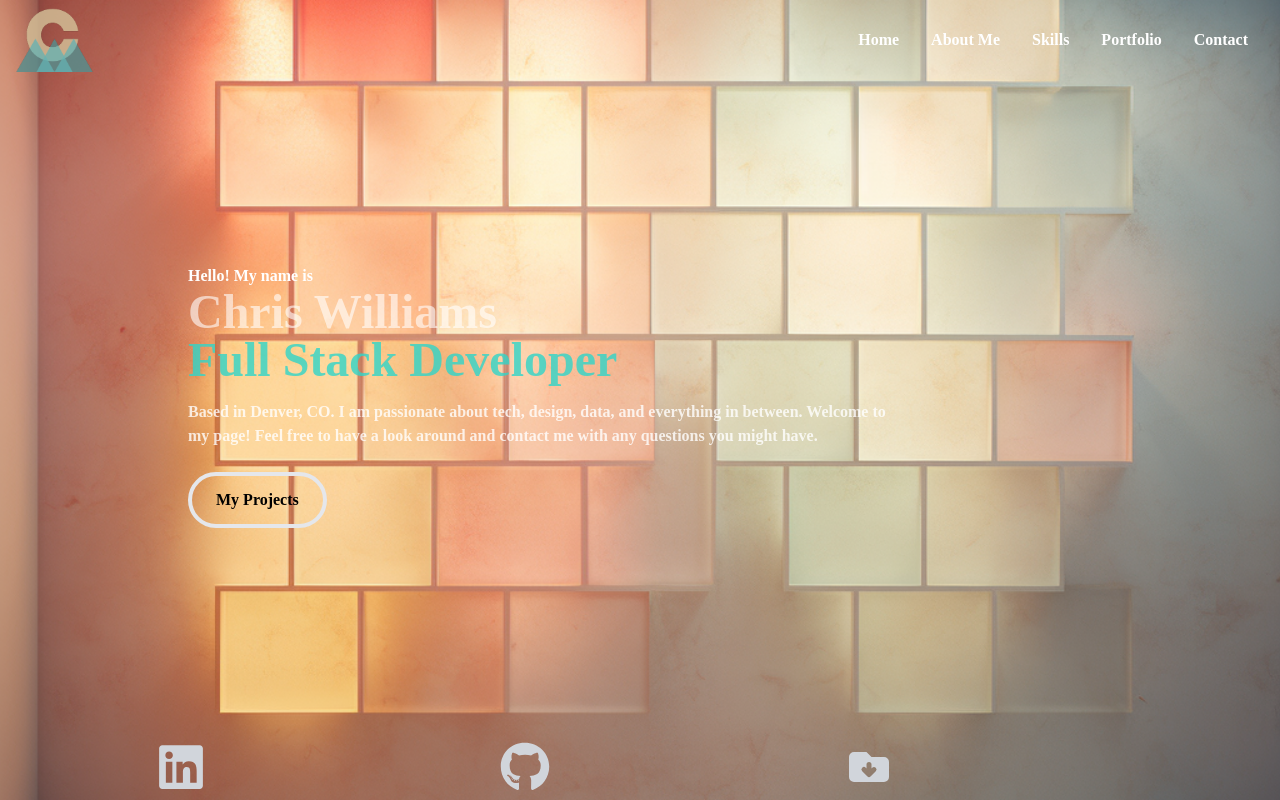
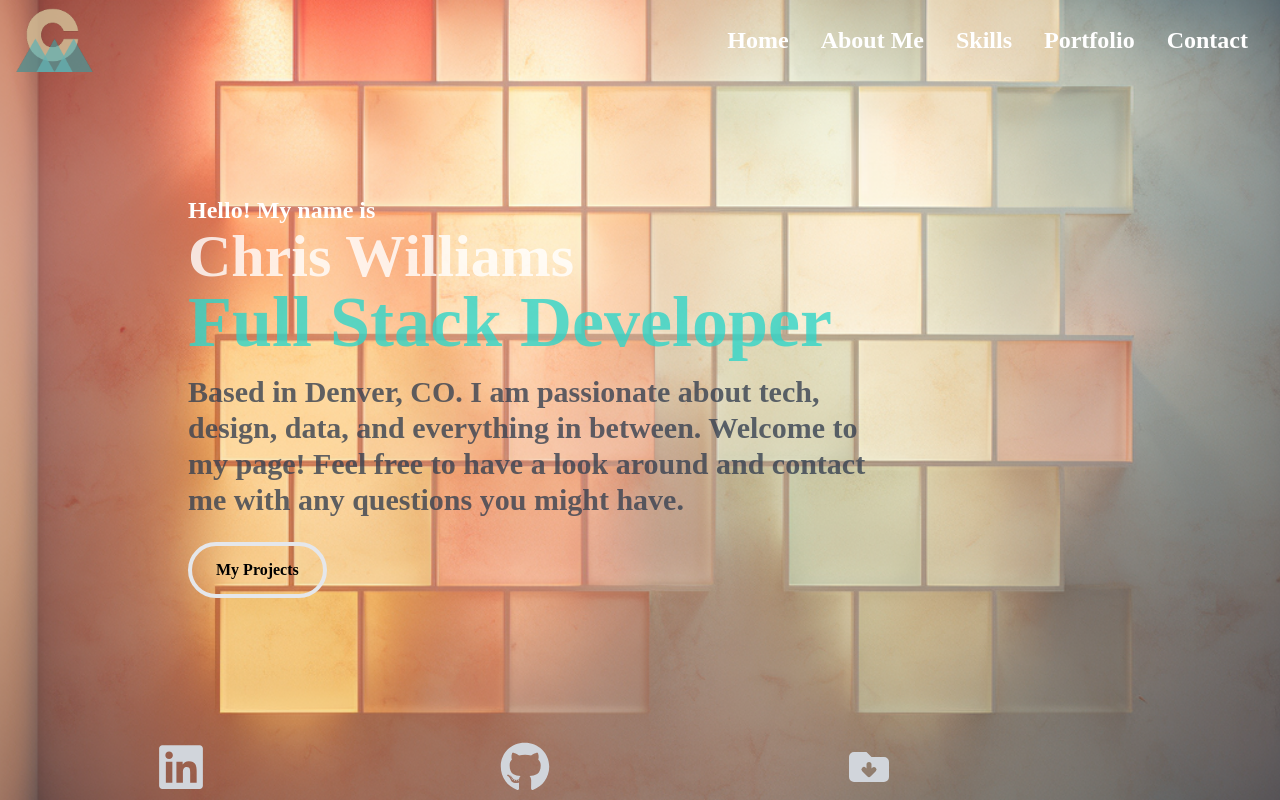
Before and after one commit to ChrisT303/portfolio-react, a React (Create React App) app: page / in a window 1280 px wide. Built offline with nearby package versions, Linux system fonts and the light colour scheme.

Commit message:
chaged colors and sizeof some fonts, not all

```diff
--- a/src/components/Hero.js
+++ b/src/components/Hero.js
@@ -6,14 +6,14 @@ const Hero = () => {
   return (
     <div className="w-full h-screen  bg-eyes  bg-cover bg-center">
       <div className="max-w-[1000px] mx-auto px-12 flex flex-col justify-center  h-full">
-        <p className="text-white font-bold "> Hello! My name is </p>
-        <h1 className="text-3xl sm:text-5xl font-bold text-white text-opacity-60">
+        <p className="text-white text-2xl font-bold "> Hello! My name is </p>
+        <h1 className="text-3xl sm:text-6xl font-bold text-white text-opacity-80">
           Chris Williams
         </h1>
-        <h2 className="text-3xl sm:text-5xl font-bold text-[#30D5C8] text-opacity-80">
+        <h2 className="text-3xl sm:text-7xl font-bold text-[#30D5C8] text-opacity-80">
           Full Stack Developer
         </h2>
-        <p className="text-white font-bold py-4 max-w-[700px] text-opacity-80">
+        <p className="text-gray-700 font-bold py-4 text-3xl max-w-[700px] text-opacity-80">
           Based in Denver, CO. I am passionate about tech, design, data, and
           everything in between. Welcome to my page! Feel free to have a look
           around and contact me with any questions you might have.
--- a/src/components/Navigation.js
+++ b/src/components/Navigation.js
@@ -9,7 +9,7 @@ const Navigation = () => {
   const handleClick = () => setNav(!nav);
 
   return (
-    <div className="fixed w-full h-[80px] flex justify-between items-center px-4 bg-inherit text-main font-semibold z-10">
+    <div className="fixed w-full h-[80px] flex justify-between items-center px-4 bg-inherit text-main text-2xl font-semibold z-10">
       <div>
         <img  src={Logo} alt="Logo" className="hidden md:flex h-16" />
       </div>
```
